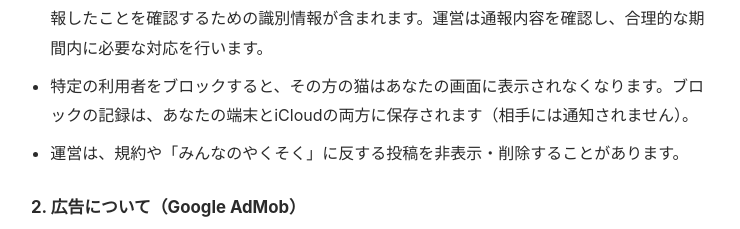
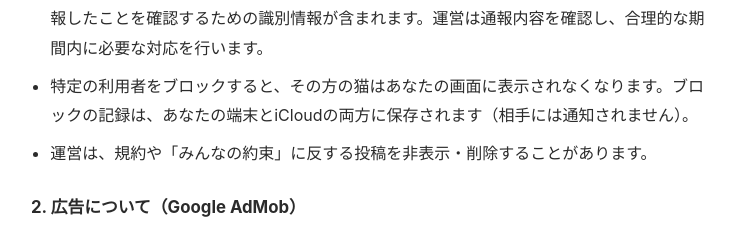
Before and after one commit to yfujita0505/yfujita0505.github.io, a plain HTML site: page michineko/index.html in a window 1280 px wide. Shown: the part 1860-2089 px from the top of the page, without its empty margins (269-1009 px from the left). Drawn offline with Linux system fonts and the light colour scheme.

Commit message:
site: みちねこ ポリシーの表記統一「みんなのやくそく」→「みんなの約束」（本文・日付・版は不変）
Co-Authored-By: Claude Fable 5 <noreply@anthropic.com>

```diff
--- a/michineko/index.html
+++ b/michineko/index.html
@@ -64,7 +64,7 @@
   <ul>
     <li>不適切な投稿は、投稿の「…」から通報できます。通報には対象・理由・任意の説明と、通報したことを確認するための識別情報が含まれます。運営は通報内容を確認し、合理的な期間内に必要な対応を行います。</li>
     <li>特定の利用者をブロックすると、その方の猫はあなたの画面に表示されなくなります。ブロックの記録は、あなたの端末とiCloudの両方に保存されます（相手には通知されません）。</li>
-    <li>運営は、規約や「みんなのやくそく」に反する投稿を非表示・削除することがあります。</li>
+    <li>運営は、規約や「みんなの約束」に反する投稿を非表示・削除することがあります。</li>
   </ul>
 
   <h3>2. 広告について（Google AdMob）</h3>
```
